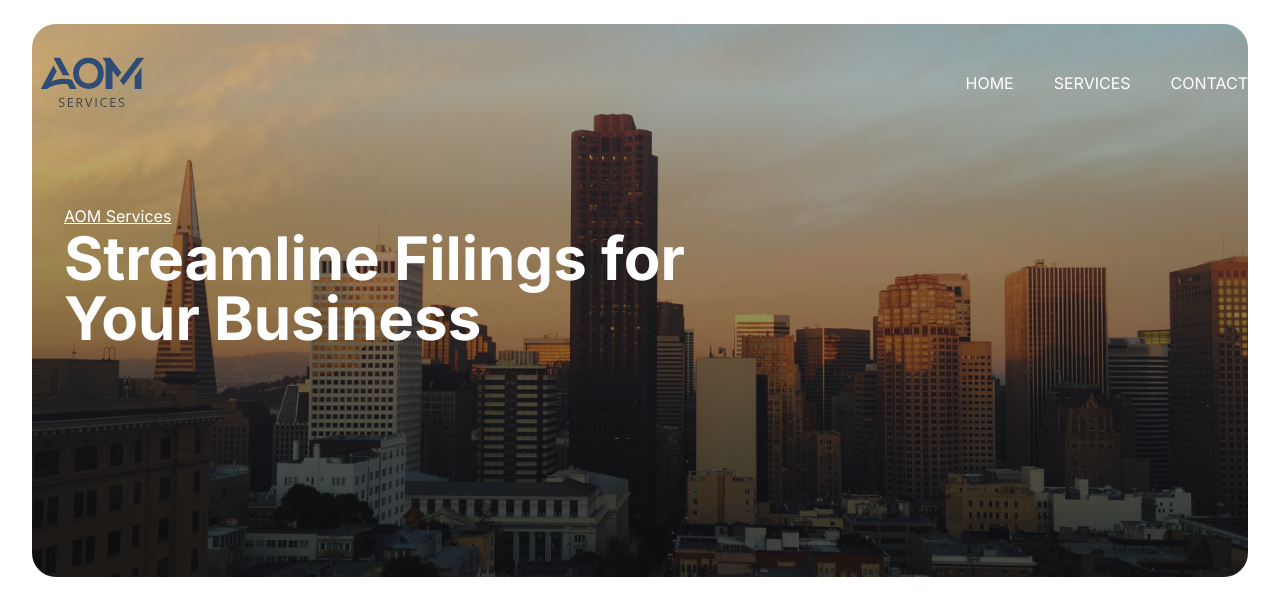
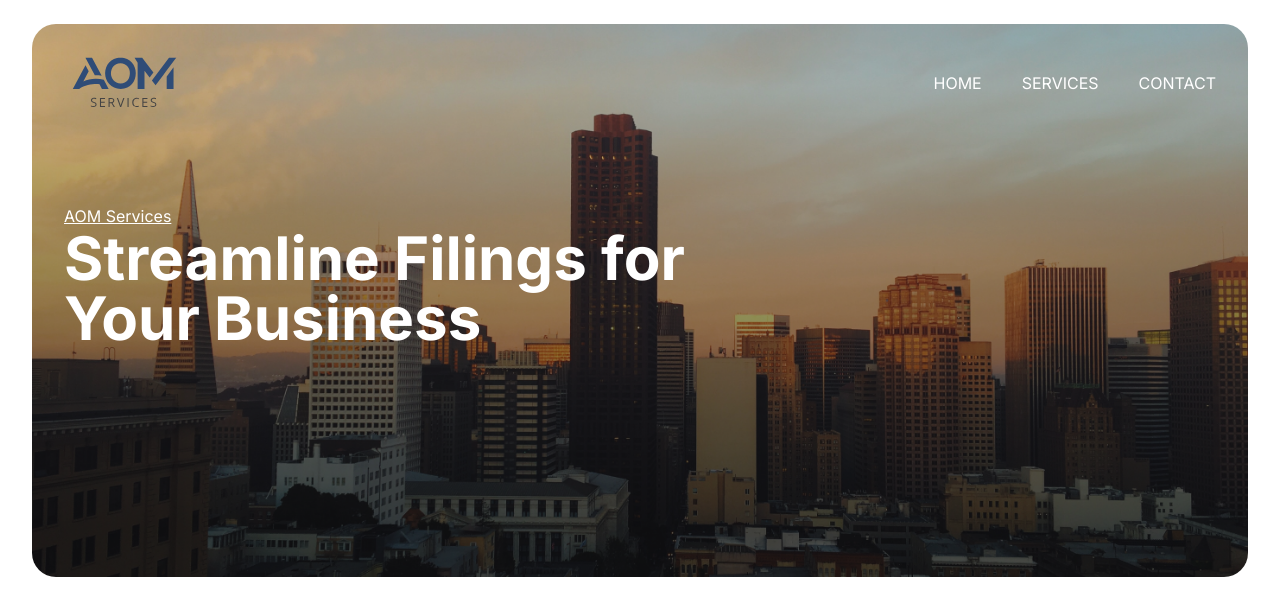
Before and after one commit to Sainath213/aom-services, a Next.js app: page / in a window 1280 px wide. Shown: the top 616 px of the page. Built offline with nearby package versions, Linux system fonts and the light colour scheme.

Commit message:
fix navbar alignment

```diff
--- a/app/(navbar)/Navbar.tsx
+++ b/app/(navbar)/Navbar.tsx
@@ -18,26 +18,24 @@ export default function Navbar() {
     setMobileOpen((prev) => !prev);
   };
 
-  /////////////NavbarDesktop
   return (
-    <>
-      <nav className='w-full fixed top-0 left-0 md:px-8 px-6 pt-12 items-center z-10'>
-        <div className='flex justify-between items-center mx-auto max-w-[1272px] z-50'>
+      <nav className='w-full fixed top-0 left-0 z-10'>
+        <div className='flex justify-between items-center mx-auto md:px-16 px-6 pt-12 max-w-[1336px]'>
           <Link href={'#home'}>
             <NavbarIcon />
           </Link>
           <ul className='text-base md:flex hidden gap-10 text-white'>
             <li>
-              <Link href='#home' className='hover:underline'>HOME</Link>
+              <a href='#home' className='hover:underline'>HOME</a>
             </li>
             <li>
-              <Link href={'#services'} className='hover:underline'>SERVICES</Link>
+              <a href={'#services'} className='hover:underline'>SERVICES</a>
             </li>
             <li>
-              <Link href={'#contact'} className='hover:underline'>CONTACT</Link>
+              <a href={'#contact'} className='hover:underline'>CONTACT</a>
             </li>
           </ul>
-          {/* nav mobile */}
+          {/* mobile trigger button */}
           <button
             className={cn(
               'md:hidden flex burguer-menu z-[9999]',
@@ -47,10 +45,9 @@ export default function Navbar() {
           >
             <BurguerMobileIcon />
           </button>
-          {/* nav mobile */}
         </div>
         {mobileOpen ? (
-          <div className='fixed h-full w-full top-0 left-0 text-center bg-white flex flex-col z-10 justify-center md:hidden pt-[40px]'>
+          <div className='fixed h-full w-full top-0 left-0 text-center bg-white flex flex-col z-20 justify-center md:hidden pt-10'>
             <ul className='flex flex-col gap-8 mb-10'>
               <NavMobileLink href='#home' onClick={closeNavbar} delay={0.1}>
                 Home
@@ -69,9 +66,9 @@ export default function Navbar() {
           </div>
         ) : null}
       </nav>
-    </>
   );
 }
+
 
 interface NavMobileLinkProps {
   children: string;
```
